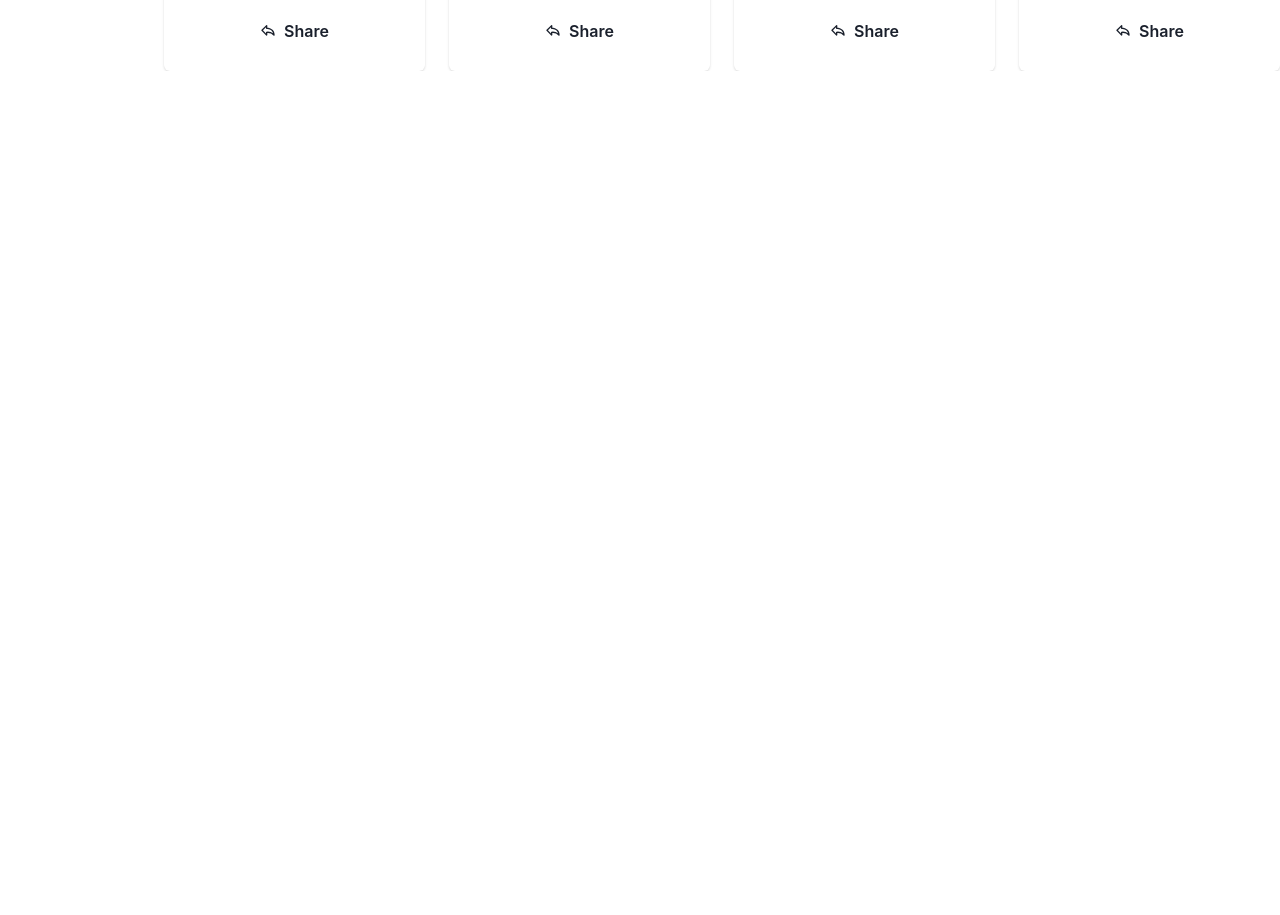
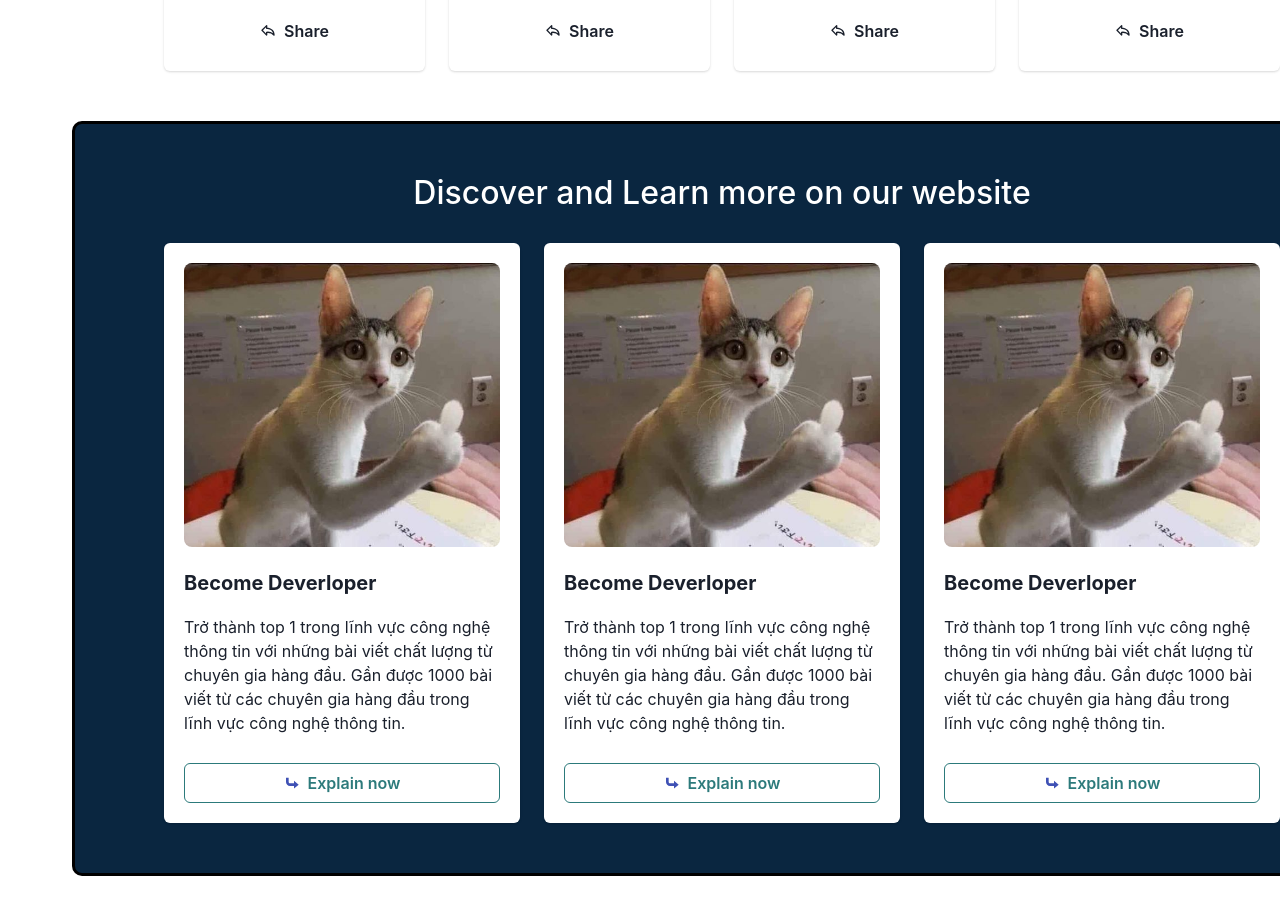
Before and after one commit to huynhnc203/blog-website, a React (Create React App) app in the folder front-end/: page / in a window 1280 px wide. Shown: the part 1540-2455 px from the top of the page. Before the commit the page ends 1611 px from the top, so only its background shows below. Built offline with nearby package versions, Linux system fonts and the light colour scheme.

Commit message:
update homepage3

```diff
--- a/front-end/src/Components/Homepage/Homepage.css
+++ b/front-end/src/Components/Homepage/Homepage.css
@@ -50,3 +50,14 @@
   .feature-post-container {
     margin-top: 50px;
 }
+
+.Learn{
+  margin : 50px auto;
+  width: 90%;
+  height: 70%;
+  background-color: #0A2640;
+  border: 3px solid #000000;
+  border-radius: 10px;
+  padding: 20px;
+  box-sizing: border-box;
+}
--- a/front-end/src/Components/Homepage/Homepage.jsx
+++ b/front-end/src/Components/Homepage/Homepage.jsx
@@ -3,6 +3,7 @@ import './Homepage.css'
 import LoginForm from "../LoginForm/LoginForm";
 import { Button } from "react-bootstrap";
 import FeaturePost from "./HomepageTwo/FeaturePost";
+import Learmore from "./HomepageThree/Learnmore" ;
 
 const Homepage = () => {
     return(
@@ -19,7 +20,9 @@ const Homepage = () => {
         <div className="feature-post-container">
          <FeaturePost/>
         </div>
-
+        <div className = "Learn">
+            <Learmore/>
+        </div>
 
 
         </>
--- /dev/null
+++ b/front-end/src/Components/Homepage/HomepageThree/ExplainCard.jsx
@@ -0,0 +1,28 @@
+import React from "react";
+import { Card, CardBody, Image, Stack , Heading, Text, Button, } from '@chakra-ui/react'
+import { FcDownRight } from "react-icons/fc";
+
+const ExplainCard = () => {
+    return (
+        <Card maxW='sm'>
+        <CardBody>
+          <Image
+            src='cat.jpg'
+            alt='Green double couch with wooden legs'
+            borderRadius='lg'
+          />
+          <Stack mt='6' spacing='3'>
+            <Heading size='md'>Become Deverloper</Heading>
+            <Text>
+              Trở thành top 1 trong lĩnh vực công nghệ thông tin với những bài viết chất lượng từ chuyên gia hàng đầu.
+              Gần được 1000 bài viết từ các chuyên gia hàng đầu trong lĩnh vực công nghệ thông tin.
+            </Text>
+            <Button leftIcon={<FcDownRight/>} colorScheme='teal' variant='outline'>
+              Explain now
+            </Button>
+          </Stack>
+        </CardBody>
+      </Card>
+    )
+}
+export default ExplainCard;
--- /dev/null
+++ b/front-end/src/Components/Homepage/HomepageThree/Learnmore.css
@@ -0,0 +1,9 @@
+.title h2 {
+    text-align: center;
+    margin : 30px;
+    color: white;
+}
+
+.list-card{
+    margin-bottom: 30px;
+}
--- /dev/null
+++ b/front-end/src/Components/Homepage/HomepageThree/Learnmore.jsx
@@ -0,0 +1,24 @@
+import React from "react";
+import ExplainCard from "./ExplainCard";
+import { Container, Row , Col } from 'react-bootstrap';
+import "./Learnmore.css";
+
+const Learnmore = () => {
+    return (
+        <>
+        <Container>
+                    <div className="title">
+                        <h2>Discover and Learn more on our website</h2>
+                    </div>
+                    <div className="list-card">
+                        <Row>
+                            <Col><ExplainCard /></Col>
+                            <Col><ExplainCard /></Col>
+                            <Col><ExplainCard /></Col>
+                        </Row>
+                    </div>
+        </Container>
+        </>
+    )
+}
+export default Learnmore;
--- a/front-end/src/Components/Homepage/HomepageTwo/CardBlog.jsx
+++ b/front-end/src/Components/Homepage/HomepageTwo/CardBlog.jsx
@@ -61,5 +61,4 @@ const CardBlog = () => {
         </Card>
     )
 }
-
 export default CardBlog;
```
Also changed, not shown: front-end/public/cat.jpg (added).
